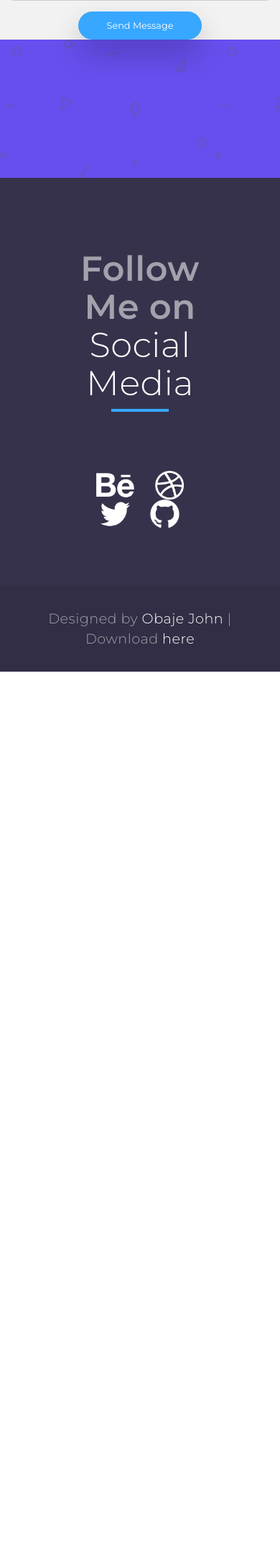
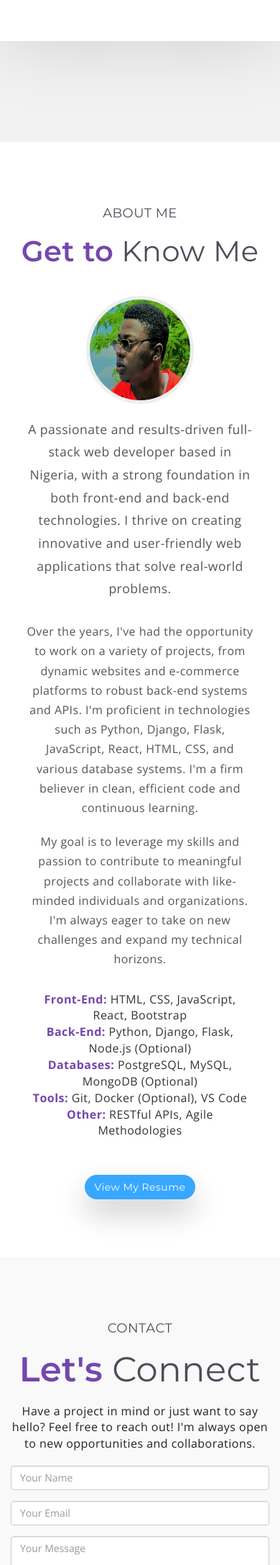
Before and after one commit to lilobaje/totallyjohn, a Flask app: page / in a window 390 px wide. Shown: the part 1738-3912 px from the top of the page at 72% size. Before the commit the page ends 2671 px from the top, so only its background shows below. Run offline with Flask 3, Linux system fonts and the light colour scheme; some libraries are stand-ins or nearby versions.

Commit message:
added contact form

```diff
--- a/app.py
+++ b/app.py
@@ -1,13 +1,72 @@
-
-from flask import Flask , render_template
+from flask import Flask, render_template, request
+# Import for sending emails (if you choose to)
+# from flask_mail import Mail, Message
 
 app = Flask(__name__)
 
-@app.route('/')
+# --- Optional: Configure Flask-Mail if you want to send emails ---
+# app.config['MAIL_SERVER'] = 'smtp.yourmailserver.com'
+# app.config['MAIL_PORT'] = 587  # Or 465 for SSL
+# app.config['MAIL_USE_TLS'] = True  # Or False if using SSL
+# app.config['MAIL_USERNAME'] = 'your_email_address@example.com'
+# app.config['MAIL_PASSWORD'] = 'your_email_password'
+# app.config['MAIL_DEFAULT_SENDER'] = 'your_email_address@example.com'
 
+# mail = Mail(app)
+# --- End of Flask-Mail Configuration ---
+
+@app.route("/", methods=["GET", "POST"])
 def index():
-    return render_template('index.html')
+    if request.method == "POST":
+        if 'name' in request.form and 'email' in request.form and 'message' in request.form:
+            name = request.form['name']
+            email = request.form['email']
+            message = request.form['message']
+            # In a real application, you would send this data via email
+            print(f"Received contact form submission:")
+            print(f"Name: {name}")
+            print(f"Email: {email}")
+            print(f"Message: {message}")
+            return render_template("index.html", success="Message sent successfully!")
+        else:
+            return render_template("index.html", error="Please fill out all fields.")
+    return render_template("index.html")
 
+# This is the route to handle the contact form submission
+@app.route("/submit_contact", methods=["POST"])
+def submit_contact():
+    if request.method == "POST":
+        name = request.form.get('name')
+        email = request.form.get('email')
+        message = request.form.get('message')
 
-if __name__ == '__main__':
+        if name and email and message:
+            # --- Process the contact form data here ---
+            print(f"Received contact form submission:")
+            print(f"Name: {name}")
+            print(f"Email: {email}")
+            print(f"Message: {message}")
+
+            # --- Optional: Send email using Flask-Mail ---
+            # try:
+            #     msg = Message("New Contact Form Submission", recipients=['your_recipient_email@example.com'])
+            #     msg.body = f"Name: {name}\nEmail: {email}\n\nMessage:\n{message}"
+            #     mail.send(msg)
+            #     return render_template("index.html", success="Message sent successfully!")
+            # except Exception as e:
+            #     print(f"Error sending email: {e}")
+            #     return render_template("index.html", error="An error occurred while sending your message. Please try again later.")
+            # --- End of Optional Email Sending ---
+
+            # For now, just render the index page with a success message
+            return render_template("index.html", success="Message sent successfully!")
+        else:
+            # If any required field is missing, show an error
+            return render_template("index.html", error="Please fill out all fields.")
+
+    # If someone tries to access /submit_contact directly with a GET request,
+    # you can redirect them to the homepage or show an error.
+    return render_template("index.html")
+
+if __name__ == "__main__":
     app.run(debug=True)
--- a/static/css/style.css
+++ b/static/css/style.css
@@ -1,5 +1,5 @@
 /*!
- * Author: Akash Bhadange
+ * Author: Obaje John
  */
 
  body {
@@ -10,35 +10,47 @@
   font-weight: normal;
   letter-spacing: 0.03em;
 }
+
 a {
   color: #7447ae;
   -webkit-transition: all 0.2s;
   -moz-transition: all 0.2s;
   transition: all 0.2s;
 }
+
 section {
   width: 100%;
+  padding: 60px 0; /* Add some default padding for sections */
 }
-a:hover, a:focus, a:active {
+
+a:hover,
+a:focus,
+a:active {
   text-decoration: none;
   outline: none;
 }
+
 ul {
   margin: 0;
   padding: 0;
 }
+
 ul li {
   list-style: none;
 }
+
 img {
   max-width: 100%;
 }
+
 .purple {
   color: #7447ae;
 }
+
 .pink {
   color: #ff2a75;
 }
+
 .blue {
   color: #37a7ff;
 }
@@ -58,31 +70,38 @@ header.hero .hero-text {
   margin-top: 20%;
   margin-bottom: 20%;
 }
+
 header.hero .row {
   position: relative;
 }
+
 a.menu {
   position: absolute;
   right: 0;
   top: 3em;
 }
+
 a.menu img {
   max-width: 40px;
 }
+
 a.menu:hover {
   transform: translateX(-5px);
   -webkit-transform: translateX(-5px);
 }
+
 header.hero h1 {
   font-family: 'Montserrat', sans-serif;
   font-size: 4.5em;
   font-weight: 600;
   line-height: 1.4em;
 }
+
 header.hero h1 span,
 header.hero h3 {
   font-weight: 300;
 }
+
 header.hero .btn {
   margin: 3em 0;
 }
@@ -90,24 +109,28 @@ header.hero .btn {
 ul.social-links li {
   display: inline-block;
 }
+
 ul.social-links li a {
   padding: 5px;
   opacity: 0.6;
 }
+
 ul.social-links li.label {
   font-size: 20px;
   opacity: 0.6;
   font-weight: 400;
 }
+
 ul.social-links li a:hover {
   opacity: 1;
 }
+
 ul.social-links li a img {
   max-height: 30px;
 }
 
 
-/* Case study */
+/* Case study (Projects) */
 .case-study .col-md-12 {
   transform: translateY(-80px);
   -webkit-transform: translateY(-80px);
@@ -115,12 +138,15 @@ ul.social-links li a img {
   background-color: #fff;
   box-shadow: 0 0 100px rgba(0, 0, 0, 0.15);
 }
+
 h4.sub-heading {
   text-transform: uppercase;
   font-family: 'Montserrat', sans-serif;
   font-weight: 400;
   color: #4e4c58;
+  margin-bottom: 10px;
 }
+
 h1.heading {
   font-family: 'Montserrat', sans-serif;
   font-weight: 400;
@@ -129,9 +155,11 @@ h1.heading {
   position: relative;
   padding-bottom: 10px;
 }
+
 h1.heading span {
   font-weight: 600;
 }
+
 h1.heading:after {
   content: '';
   display: block;
@@ -141,9 +169,11 @@ h1.heading:after {
   height: 3px;
   width: 100px;
 }
+
 h1.heading.purple:after {
   background-color: #7447ae;
 }
+
 h1.heading.pink:after {
   background-color: #ff2a75;
 }
@@ -154,6 +184,7 @@ h1.heading.pink:after {
   height: 100%;
   padding: 4em 1em;
 }
+
 .swiper-slide {
   font-size: 18px;
   background: #fff;
@@ -170,31 +201,40 @@ h1.heading.pink:after {
   -moz-transition: all 0.2s;
   transition: all 0.2s;
 }
+
 .client-box .client-logo {
   max-height: 120px;
 }
+
 .client-box h3.title {
   color: #4e4c58;
   margin-bottom: 2em;
 }
+
 .client-box p.tag {
   color: #7447ae;
   font-family: 'Montserrat', sans-serif;
   margin-bottom: 1em;
 }
+
 .client-box a {
   color: #333;
   font-style: italic;
   opacity: 0.5;
 }
+
 .client-box.swiper-slide-next {
-  -ms-transform: scale(1.15); /* IE 9 */
-  -webkit-transform: scale(1.15); /* Safari */
+  -ms-transform: scale(1.15);
+  /* IE 9 */
+  -webkit-transform: scale(1.15);
+  /* Safari */
   transform: scale(1.15);
   box-shadow: 0 0 40px rgba(0, 0, 0, 0.1);
   z-index: 2;
 }
-.swiper-button-next, .swiper-button-prev {
+
+.swiper-button-next,
+.swiper-button-prev {
   width: 80px;
   height: 80px;
   background-size: 80px 80px;
@@ -204,15 +244,20 @@ h1.heading.pink:after {
   -moz-transition: all 0.2s;
   transition: all 0.2s;
 }
+
 .swiper-button-next:hover,
 .swiper-button-prev:hover {
   box-shadow: 0 0 40px rgba(0, 0, 0, 0.1);
 }
-.swiper-button-next, .swiper-container-rtl .swiper-button-prev {
+
+.swiper-button-next,
+.swiper-container-rtl .swiper-button-prev {
   background-image: url(../assets/arrow-right.png);
   right: -40px;
 }
-.swiper-button-prev, .swiper-container-rtl .swiper-button-next {
+
+.swiper-button-prev,
+.swiper-container-rtl .swiper-button-next {
   background-image: url(../assets/arrow-left.png);
   left: -40px;
 }
@@ -226,31 +271,38 @@ h1.heading.pink:after {
   font-weight: 300;
   min-height: 400px;
 }
+
 .testimonial-box h1 {
   font-family: 'Montserrat', sans-serif;
   font-weight: 400;
   margin-top: 0;
   margin-bottom: 1em;
 }
+
 .testimonial-box p.name {
   font-family: 'Montserrat', sans-serif;
   font-weight: 400;
   font-size: 1.2em;
   margin-bottom: 0;
 }
+
 .testimonial-box p.designation {
   font-family: 'Montserrat', sans-serif;
   margin-bottom: 0;
 }
+
 .testimonial-box.yellow {
   background-color: #ffbe61;
 }
+
 .testimonial-box.purple {
   background-color: #7b32d5;
 }
+
 .testimonial-box.blue {
   background-color: #37a7ff;
 }
+
 .testimonial-box.pink {
   background-color: #ff2a75;
 }
@@ -260,16 +312,19 @@ h1.heading.pink:after {
 .stats {
   margin: 4em 0;
 }
+
 .stat-box {
   padding: 4em;
   margin-top: 4em;
   margin-bottom: 4em;
 }
+
 .stat-box h1 {
   font-family: 'Montserrat', sans-serif;
   font-weight: 600;
   font-size: 5.6em;
 }
+
 .stat-box h3 {
   font-family: 'Montserrat', sans-serif;
   font-weight: 600;
@@ -284,6 +339,7 @@ h1.heading.pink:after {
   color: #fff;
   padding: 6em;
 }
+
 .contact-banner h1 {
   font-family: 'Montserrat', sans-serif;
   font-weight: 400;
@@ -298,6 +354,7 @@ h1.heading.pink:after {
   background-color: #37324b;
   padding: 5em;
 }
+
 .footer h1 {
   font-family: 'Montserrat', sans-serif;
   font-weight: 600;
@@ -305,10 +362,12 @@ h1.heading.pink:after {
   color: #a3a1ac;
   margin-bottom: 2em;
 }
+
 .footer h1 span {
   color: #fff;
   font-weight: 300;
 }
+
 .footer h1:after {
   content: '';
   width: 80px;
@@ -319,10 +378,12 @@ h1.heading.pink:after {
   left: 50%;
   transform: translate(-40px, 10px);
 }
+
 .footer ul.social-links li a {
   padding-left: 12px;
   padding-right: 12px;
 }
+
 .footer ul.social-links li a img {
   max-height: 40px;
 }
@@ -335,13 +396,16 @@ h1.heading.pink:after {
   font-family: 'Montserrat', sans-serif;
   font-weight: 300;
 }
+
 .sub-footer p {
   margin: 0;
   font-size: 1.2em;
 }
+
 .sub-footer p a {
   color: #fff;
 }
+
 .sub-footer p a:hover {
   opacity: 0.8;
 }
@@ -357,11 +421,13 @@ nav {
   cursor: pointer;
   transition: .25s ease-in-out;
 }
+
 #menu-toggle {
   width: 40px;
   clear: both;
   float: right;
 }
+
 #menu-toggle span.line {
   display: block;
   height: 4px;
@@ -369,18 +435,22 @@ nav {
   background-color: #fff;
   transition: .25s ease-in-out;
 }
+
 #menu-toggle .hamburger span.line {
   margin-bottom: 0.45em;
   clear: both;
   float: right;
 }
+
 #menu-toggle .hamburger span.line:nth-child(1) {
   width: 30px;
   transition-delay: .25s;
 }
+
 #menu-toggle .hamburger span.line:nth-child(2) {
   transition-delay: .325s;
 }
+
 #menu-toggle .hamburger span.line:nth-child(3) {
   width: 20px;
   transition-delay: .475s;
@@ -392,10 +462,12 @@ nav {
   top: 10px;
   right: 0;
 }
+
 #menu-toggle .cross span.line:nth-child(1) {
   transform: rotate(45deg);
   transition-delay: .0s;
 }
+
 #menu-toggle .cross span.line:nth-child(2) {
   transform: rotate(-45deg);
   transition-delay: .25s;
@@ -404,12 +476,15 @@ nav {
 #menu-toggle.open .hamburger span.line {
   width: 0px;
 }
+
 #menu-toggle.open #hamburger span:nth-child(1) {
   transition-delay: 0s;
 }
+
 #menu-toggle.open #hamburger span:nth-child(2) {
   transition-delay: .125s;
 }
+
 #menu-toggle.open #hamburger span:nth-child(3) {
   transition-delay: .25s;
 }
@@ -418,6 +493,7 @@ nav {
   width: 40px;
   transition-delay: 1s;
 }
+
 #menu-toggle.open .cross span.line:nth-child(2) {
   width: 40px;
   transition-delay: 1.25s;
@@ -431,9 +507,11 @@ ul.main-nav {
   visibility: hidden;
   transition: .25s all;
 }
+
 ul.main-nav li {
   display: inline-block;
 }
+
 ul.main-nav li a {
   color: #fff;
   font-family: 'Montserrat', sans-serif;
@@ -441,82 +519,81 @@ ul.main-nav li a {
   text-transform: uppercase;
   padding: 5px 15px;
 }
+
 ul.main-nav li a:hover {
   color: #ffbe61;
 }
+
 ul.main-nav.show-it {
   opacity: 1;
   visibility: visible;
   transition-delay: .25s;
 }
 
+/* About Section Styling */
+.about {
+  background-color: #fff;
+  text-align: center;
+  padding-top: 80px;
+  padding-bottom: 80px;
+}
 
+.about .sub-heading {
+  margin-bottom: 15px;
+}
 
+.about .heading {
+  margin-bottom: 30px;
+  font-size: 2.5em;
+}
 
+.about .profile-image {
+  width: 150px;
+  height: 150px;
+  margin-bottom: 20px;
+  border: 5px solid #eee;
+}
 
+.about .lead {
+  font-size: 1.1em;
+  line-height: 1.8em;
+  color: #555;
+  margin-bottom: 30px;
+  padding: 0 20px;
+}
 
+.about p {
+  line-height: 1.7em;
+  color: #555;
+  margin-bottom: 20px;
+  padding: 0 20px;
+}
 
+.about .skills-list {
+  margin-top: 30px;
+  margin-bottom: 30px;
+  padding: 0 20px;
+}
 
+.about .skills-list li {
+  display: inline-block;
+  margin: 0 10px;
+  font-size: 1em;
+  color: #333;
+}
 
+.about .skills-list li strong {
+  font-weight: 600;
+  color: #7447ae;
+}
 
+.about .btn {
+  margin-top: 20px;
+}
 
-
-
-/* Let's optimise it for mobile devices */
-
-@media (max-width: 720px){
-  .btn-lg {
-    padding: .8em 3em;
-    font-size: .8em;
-  }
-  h1.heading {
-    font-size: 2em;
-  }
-  header.hero {
-    text-align: center;
-    padding-bottom: 0;
-  }
-  header.hero h1 {
-    font-size: 2em;
-    margin-top: 1.5em;
-  }
-  header.hero h3 {
-    font-size: 1.2em;
-    line-height: 1.6em;
-  }
-  ul.social-links li.label {
-    display: block;
-    font-size: 16px;
-    margin-bottom: 1em;
-  }
-  ul.social-links li a {
-    opacity: 1;
-  }
-  .testimonial {
-    padding-top: 3rem;
-  }
-  .case-study .col-md-12 {
-    padding-left: 15px;
-    padding-right: 15px;
-  }
-  .case-study .col-md-12 {
-    transform: translateY(0px);
-    -webkit-transform: translateY(0px);
-  }
-
-  /*Swiper classes*/
-  .client-box.swiper-slide-next {
-    -ms-transform: scale(1);
-    -webkit-transform: scale(1);
-    transform: scale(1);
-    box-shadow: none;
-  }
-  /*
-  .swiper-button-prev,
-  .swiper-button-next {
-    display: none;
-  }
-  */
-  .swiper-container {
-    padding: 4em 0em;
-  }
+/* Contact Section Styling */
+.contact {
+  background-color: #f9f9f9;
+  text-align: center;
+  padding-top: 80px;
+  padding-bottom: 80px;}
--- a/templates/index.html
+++ b/templates/index.html
@@ -34,10 +34,10 @@
                             </div>
                         </div>
                         <ul class="main-nav">
-                            <li><a href="#">Home</a></li>
-                            <li><a href="#">Portfolio</a></li>
-                            <li><a href="#">About</a></li>
-                            <li><a href="#">Contact</a></li>
+                            <li><a href="#hero">Home</a></li>
+                            <li><a href="#projects">Portfolio</a></li>
+                            <li><a href="#about">About</a></li>
+                            <li><a href="#contact">Contact</a></li>
                         </ul>
                     </nav>
                     <div class="hero-text">
@@ -57,7 +57,7 @@
         </div>
     </header>
 
-    <section class="case-study">
+    <section id="projects" class="case-study">
         <div class="container">
             <div class="row">
                 <div class="col-md-12">
@@ -105,15 +105,38 @@
         </div>
     </section>
 
-
-    <section class="contact">
+    <section id="about" class="about">
         <div class="container">
             <div class="row">
-                <div class="col-md-8 col-md-offset-2">
+                <div class="col-md-6 col-md-offset-3 text-center">
+                    <h4 class="sub-heading">About Me</h4>
+                    <h1 class="heading"><span class="purple">Get to</span> Know Me</h1>
+                    <img src="{{ url_for('static', filename='assets/profile.jpg') }}" alt="Your Profile Picture" class="profile-image img-circle">
+                    <p class="lead">A passionate and results-driven full-stack web developer based in Nigeria, with a strong foundation in both front-end and back-end technologies. I thrive on creating innovative and user-friendly web applications that solve real-world problems.</p>
+                    <p>Over the years, I've had the opportunity to work on a variety of projects, from dynamic websites and e-commerce platforms to robust back-end systems and APIs. I'm proficient in technologies such as Python, Django, Flask, JavaScript, React, HTML, CSS, and various database systems. I'm a firm believer in clean, efficient code and continuous learning.</p>
+                    <p>My goal is to leverage my skills and passion to contribute to meaningful projects and collaborate with like-minded individuals and organizations. I'm always eager to take on new challenges and expand my technical horizons.</p>
+                    <ul class="skills-list">
+                        <li><strong>Front-End:</strong> HTML, CSS, JavaScript, React, Bootstrap</li>
+                        <li><strong>Back-End:</strong> Python, Django, Flask, Node.js (Optional)</li>
+                        <li><strong>Databases:</strong> PostgreSQL, MySQL, MongoDB (Optional)</li>
+                        <li><strong>Tools:</strong> Git, Docker (Optional), VS Code</li>
+                        <li><strong>Other:</strong> RESTful APIs, Agile Methodologies</li>
+                    </ul>
+                    <a href="#" class="btn btn-primary">View My Resume</a>
+                </div>
+            </div>
+        </div>
+    </section>
+
+    <section id="contact" class="contact">
+        <div class="container">
+            <div class="row">
+                <div class="col-md-8 col-md-offset-2 text-center">
                     <h4 class="sub-heading">Contact</h4>
-                    <h1 class="heading"><span class="purple">Get in</span> Touch</h1>
-                    <p class="lead text-center">Have a project in mind or just want to say hello? Feel free to reach out!</p>
-                    <form action="#" method="POST">
+                    <h1 class="heading"><span class="purple">Let's</span> Connect</h1>
+                    <p class="lead">Have a project in mind or just want to say hello? Feel free to reach out! I'm always open to new opportunities and collaborations.</p>
+                    <div id="contact-form">
+                        <form method="POST" action="{{ url_for('submit_contact') }}">
                             <div class="form-group">
                                 <input type="text" class="form-control" id="name" name="name" placeholder="Your Name" required>
                             </div>
@@ -123,16 +146,24 @@
                             <div class="form-group">
                                 <textarea class="form-control" id="message" name="message" rows="5" placeholder="Your Message" required></textarea>
                             </div>
-                        <div class="text-center">
                             <button type="submit" class="btn btn-lg btn-primary">Send Message</button>
+                        </form>
+                        <div id="form-response" class="mt-3">
+                            {% if success %}
+                            <div class="alert alert-success">{{ success }}</div>
+                            {% elif error %}
+                            <div class="alert alert-danger">{{ error }}</div>
+                            {% endif %}
                         </div>
-                    </form>
+                    </div>
+                    <ul class="contact-info">
+                        <li><strong>Email:</strong> <a href="mailto:your.email@example.com">obajejohn001@gmail.com</a></li>
+                        <li><strong>LinkedIn:</strong> <a href="your_linkedin_profile_url" target="_blank">linkedin.com/in/yourprofile</a> (Optional)</li>
+                        <li><strong>GitHub:</strong> <a href="https://github.com/yourusername" target="_blank">github.com/lilobaje</a></li>
+                        </ul>
                 </div>
             </div>
         </div>
-    </section>
-
-    <section class="contact-banner">
     </section>
 
     <footer>
```
Also changed, not shown: static/assets/profile.jpg (added). Lines whose indentation alone changed are shown as unchanged.
